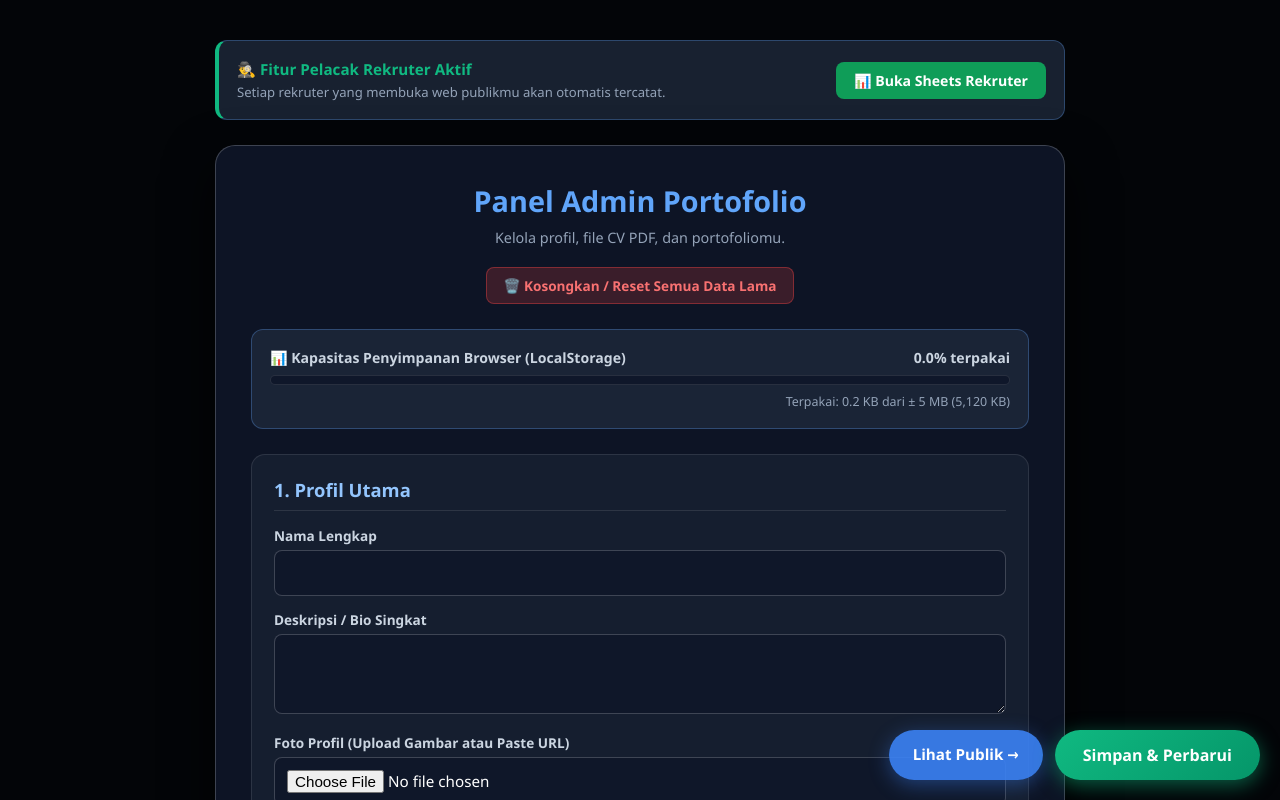
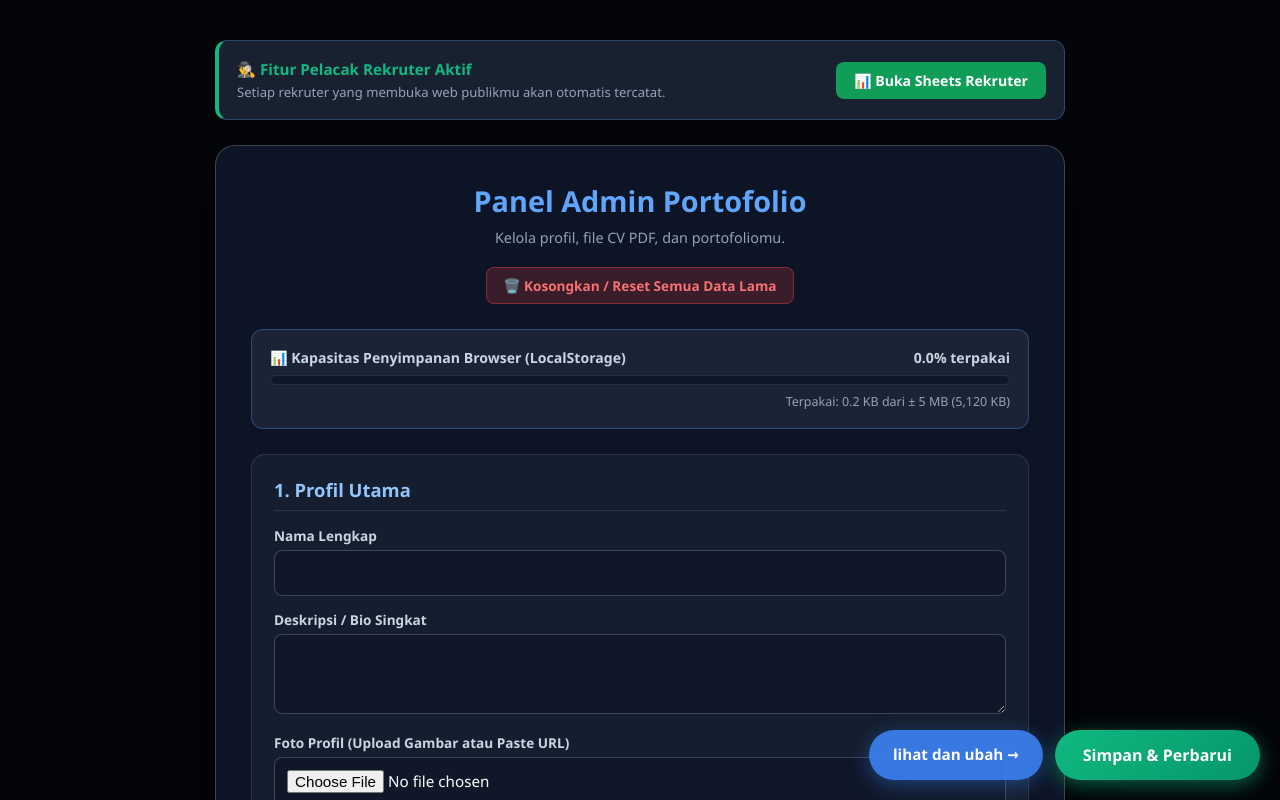
Before and after one commit to merkiaryantobolang-spec/Portofolio_Merki-Aryanto, a plain HTML site: page admin.html in a window 1280 px wide. Shown: the top 800 px of the page. Drawn offline with Linux system fonts and the light colour scheme.

```diff
--- a/admin.html
+++ b/admin.html
@@ -141,7 +141,7 @@
     </div>
 
     <div class="floating-bar">
-        <a href="public.html" target="_blank" class="btn-view">Lihat Publik &rarr;</a>
+        <a href="index.html" target="_blank" class="btn-view">lihat dan ubah &rarr;</a>
         <button class="btn-save" onclick="saveAllData()">Simpan & Perbarui</button>
     </div>
 
```
